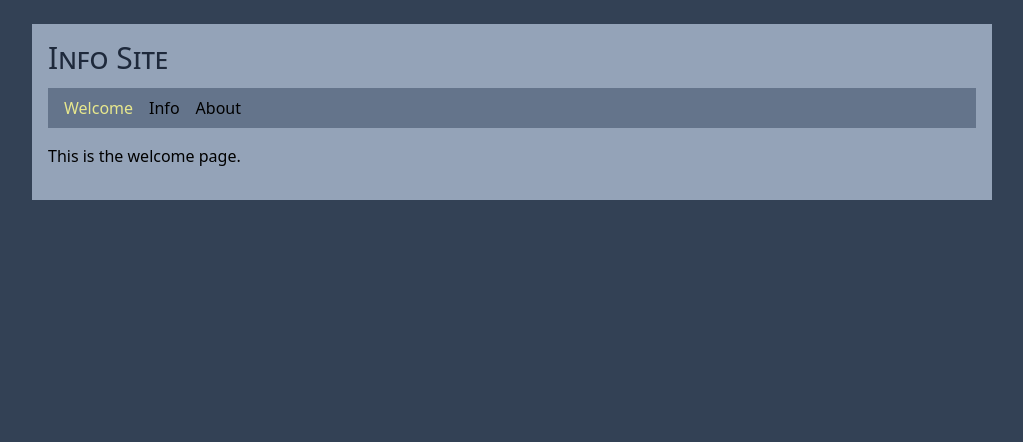
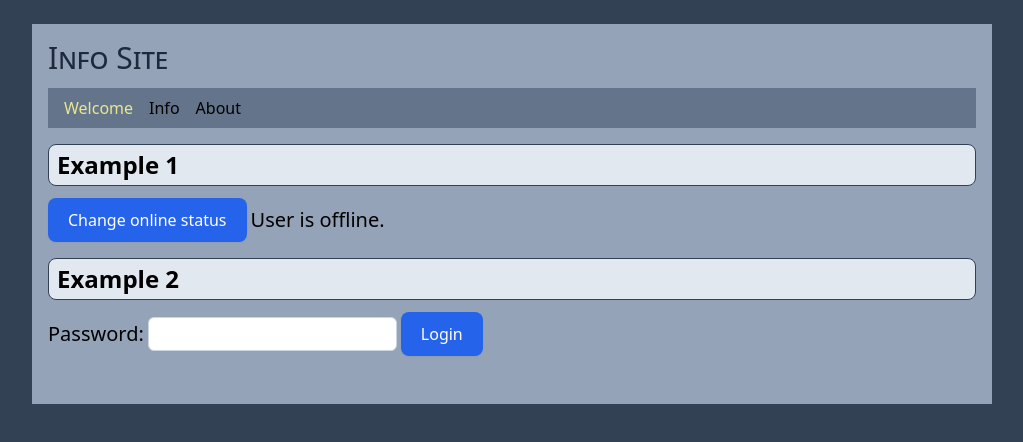
Before and after one commit to edwardtanguay/test-react-state-001, a React (Vite) app: page /welcome in a window 1280 px wide. Shown: the top 442 px of the page, without its empty margins (128-1151 px from the left). Built offline with nearby package versions, Linux system fonts and the light colour scheme.

Commit message:
example 2 layout

```diff
--- a/package.json
+++ b/package.json
@@ -4,7 +4,7 @@
 	"version": "0.0.0",
 	"type": "module",
 	"scripts": {
-		"dev": "vite --port 3010 --open",
+		"dev": "vite --port 2056 --open",
 		"build": "tsc && vite build",
 		"lint": "eslint . --ext ts,tsx --report-unused-disable-directives --max-warnings 0",
 		"preview": "vite preview",
--- a/src/index.scss
+++ b/src/index.scss
@@ -3,11 +3,47 @@
 @tailwind utilities;
 
 @layer base {
-	h1 {
-		font-variant: small-caps;
+	button {
+		@apply px-5 py-2.5 bg-blue-600 text-white font-medium rounded-lg shadow-sm hover:bg-blue-700;
 	}
+
+
+	h2 {
+		@apply text-2xl font-bold bg-slate-200 mb-3 py-1 px-2 border border-slate-700 rounded-lg;
+	}
+}
+
+h1 {
+	font-variant: small-caps;
+}
+
+button.disabled {
+	opacity: 0.5;
+	background-color: #777;
 }
 
 a.active {
 	color: rgb(232, 232, 141);
 }
+
+.userIsOnline {
+	color: green;
+	background-color: yellow;
+	padding: 0.5rem;
+	font-weight: bold;
+}
+
+.userIsOffline {
+	color: red;
+}
+
+.example {
+	margin-bottom: 1rem;
+}
+
+.formIsDisabled {
+	opacity: 0.5;
+	pointer-events: none;
+	filter: blur(1px);
+	filter: grayscale(100%);
+}
--- a/src/pages/PageWelcome.tsx
+++ b/src/pages/PageWelcome.tsx
@@ -1,5 +1,31 @@
+import { useState } from "react";
+
 export const PageWelcome = () => {
+	const [isOnline, setIsOnline] = useState(false);
+
 	return (
-		<p>This is the welcome page.</p>
-	)
-}
+		<>
+			<div className="example">
+				<h2>Example 1</h2>
+				<div className="flex gap-1 items-center">
+					<button onClick={() => setIsOnline(!isOnline)}>
+						Change online status
+					</button>
+
+					<p className="text-xl">
+						User is {isOnline ? "online" : "offline"}.
+					</p>
+				</div>
+			</div>
+
+			<div className="example">
+				<h2>Example 2</h2>
+				<div className="flex gap-1 items-center">
+					<p className="text-xl">Password:</p>
+					<input type="password" className="border border-slate-300 rounded-md px-2 py-1" />
+					<button>Login</button>
+				</div>
+			</div>
+		</>
+	);
+};
```
